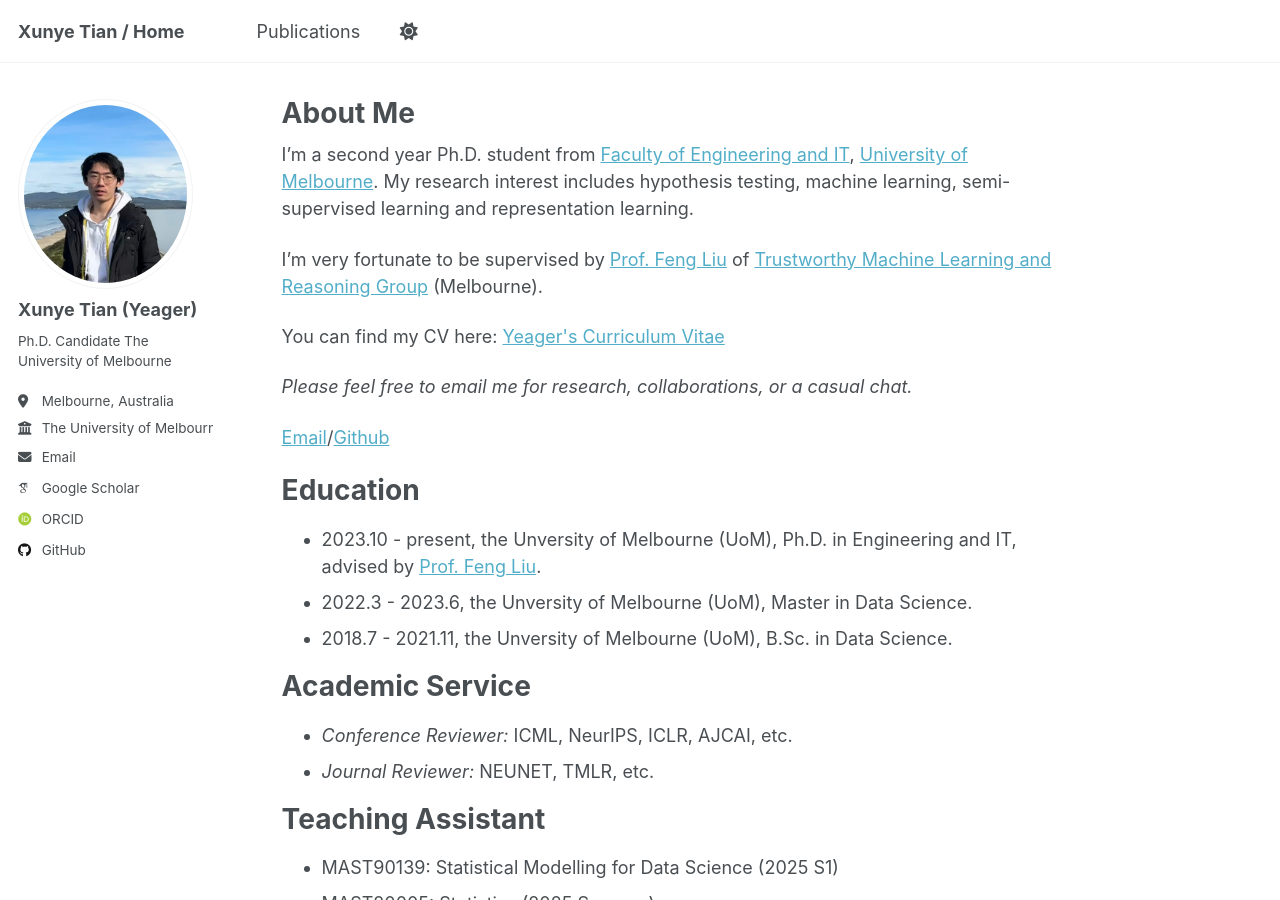
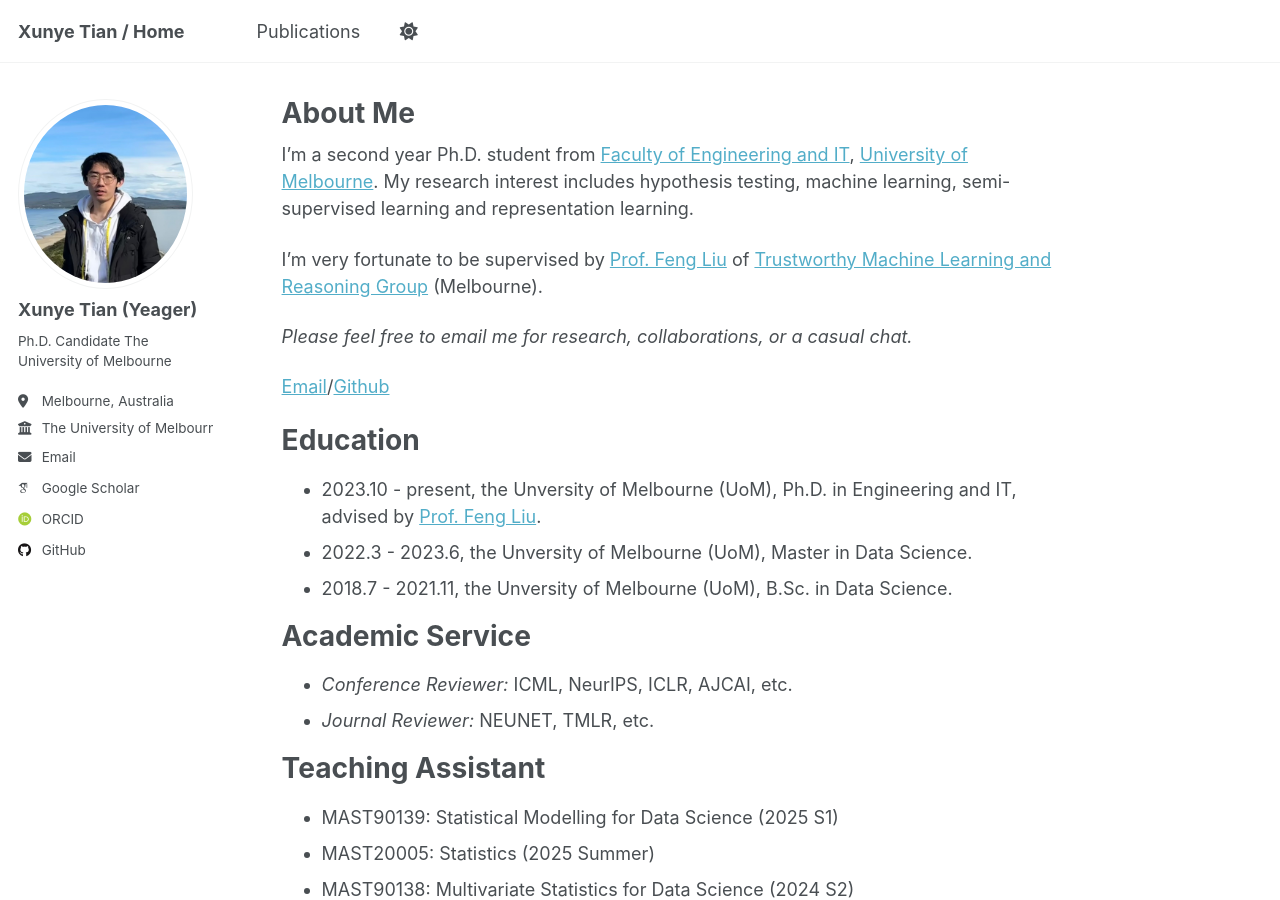
Before and after one commit to yeager20001118/yeager20001118.github.io, a Jekyll site: the page built from _pages/about.md, in a window 1280 px wide and 900 px high. Built offline with Jekyll 4.4.1, drawn with Linux system fonts in a browser that asks for light colours; some web fonts are replaced.

Commit message:
Update about.md

```diff
--- a/_pages/about.md
+++ b/_pages/about.md
@@ -10,7 +10,7 @@ I'm a second year Ph.D. student from [Faculty of Engineering and IT](https://eng
 
 I'm very fortunate to be supervised by [Prof. Feng Liu](https://fengliu90.github.io/index.html) of [Trustworthy Machine Learning and Reasoning Group](https://github.com/tmlr-group) (Melbourne).
 
-You can find my CV here: [Yeager&#39;s Curriculum Vitae](../files/CV.pdf)
+<!-- You can find my CV here: [Yeager&#39;s Curriculum Vitae](../files/CV.pdf) -->
 
 *Please feel free to email me for research, collaborations, or a casual chat.*
 
```
